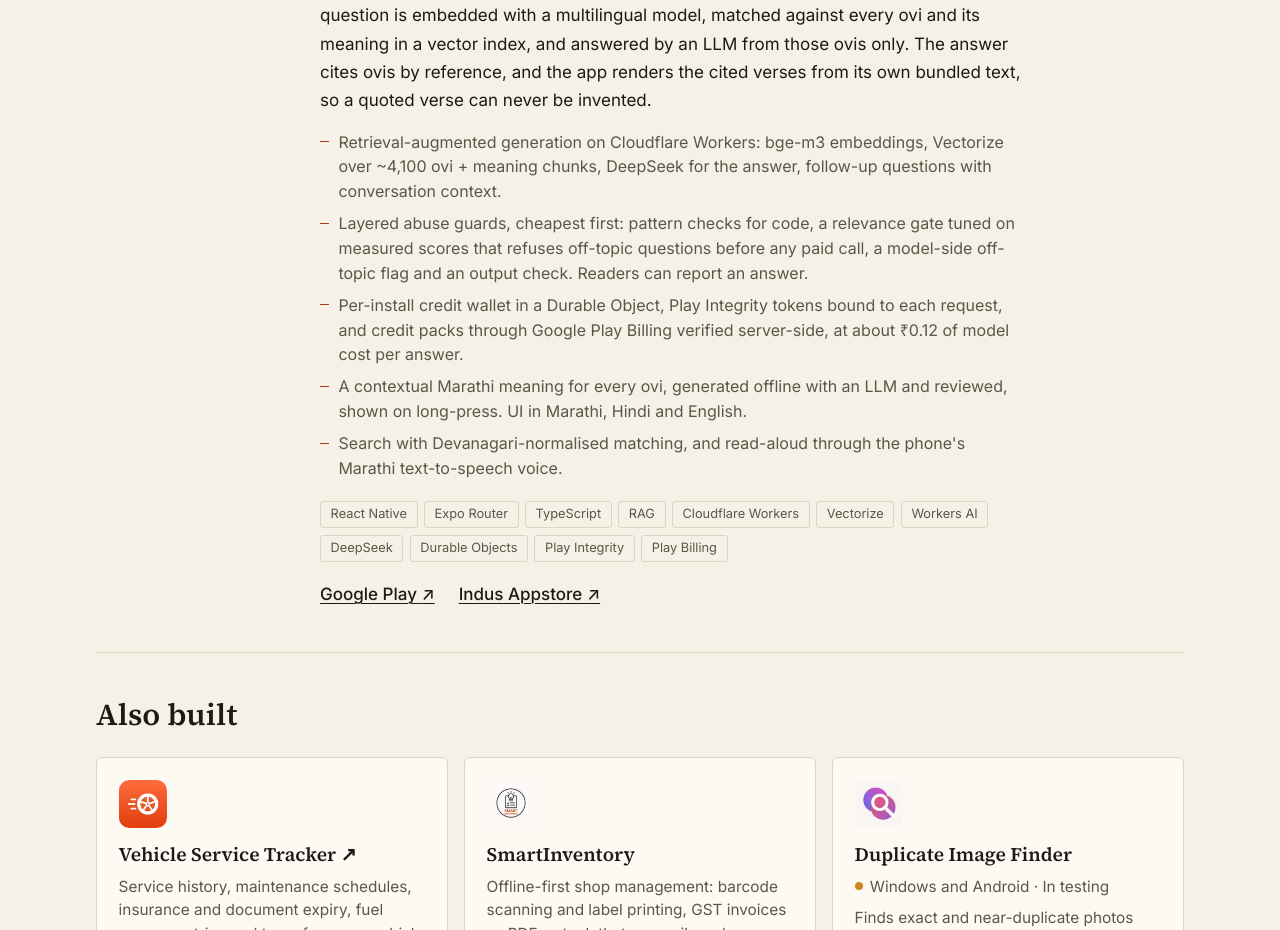
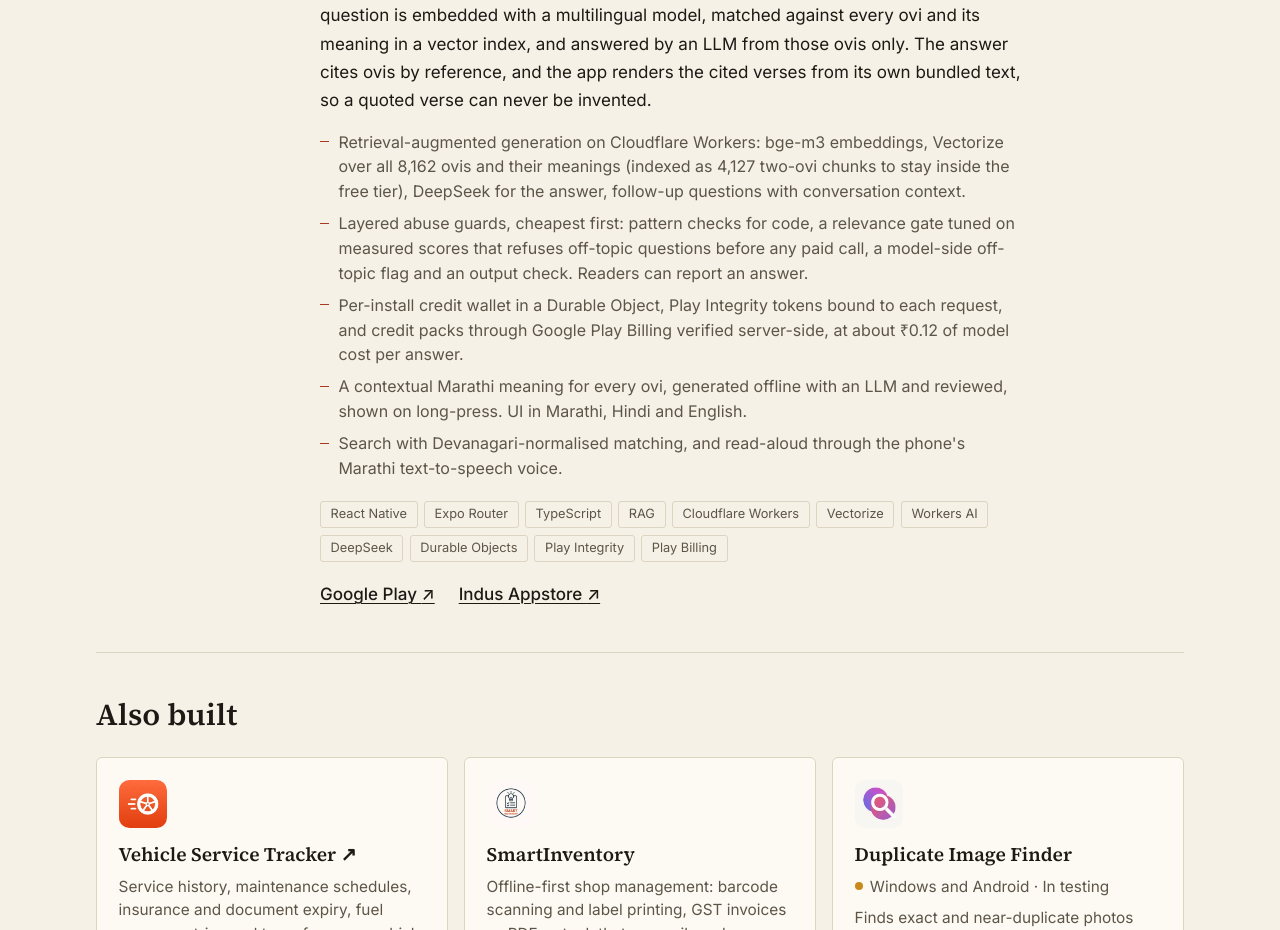
Before and after one commit to amolmjoshi93/amolmjoshi93.github.io, a plain HTML site: page index.html in a window 1280 px wide. Shown: the part 3060-3990 px from the top of the page. Drawn offline with Linux system fonts and the light colour scheme.

Commit message:
Dasbodh: say the RAG index covers all 8,162 ovis
Co-Authored-By: Claude Opus 5.5 <noreply@anthropic.com>

```diff
--- a/index.html
+++ b/index.html
@@ -136,7 +136,7 @@
         <p>All 200 samas and 7,751 ovis of the Dasbodh, plus Manache Shlok and Atmaram, in Devanagari. Reading works fully offline, with no accounts, ads or analytics. The care went into the text itself: readings were compared word by word against printed and online sources, and changed only when at least two sources agreed.</p>
         <p><strong>Ask AI</strong> answers questions about life and practice from the granths themselves. A question is embedded with a multilingual model, matched against every ovi and its meaning in a vector index, and answered by an LLM from those ovis only. The answer cites ovis by reference, and the app renders the cited verses from its own bundled text, so a quoted verse can never be invented.</p>
         <ul class="points">
-          <li>Retrieval-augmented generation on Cloudflare Workers: bge-m3 embeddings, Vectorize over ~4,100 ovi + meaning chunks, DeepSeek for the answer, follow-up questions with conversation context.</li>
+          <li>Retrieval-augmented generation on Cloudflare Workers: bge-m3 embeddings, Vectorize over all 8,162 ovis and their meanings (indexed as 4,127 two-ovi chunks to stay inside the free tier), DeepSeek for the answer, follow-up questions with conversation context.</li>
           <li>Layered abuse guards, cheapest first: pattern checks for code, a relevance gate tuned on measured scores that refuses off-topic questions before any paid call, a model-side off-topic flag and an output check. Readers can report an answer.</li>
           <li>Per-install credit wallet in a Durable Object, Play Integrity tokens bound to each request, and credit packs through Google Play Billing verified server-side, at about ₹0.12 of model cost per answer.</li>
           <li>A contextual Marathi meaning for every ovi, generated offline with an LLM and reviewed, shown on long-press. UI in Marathi, Hindi and English.</li>
```
